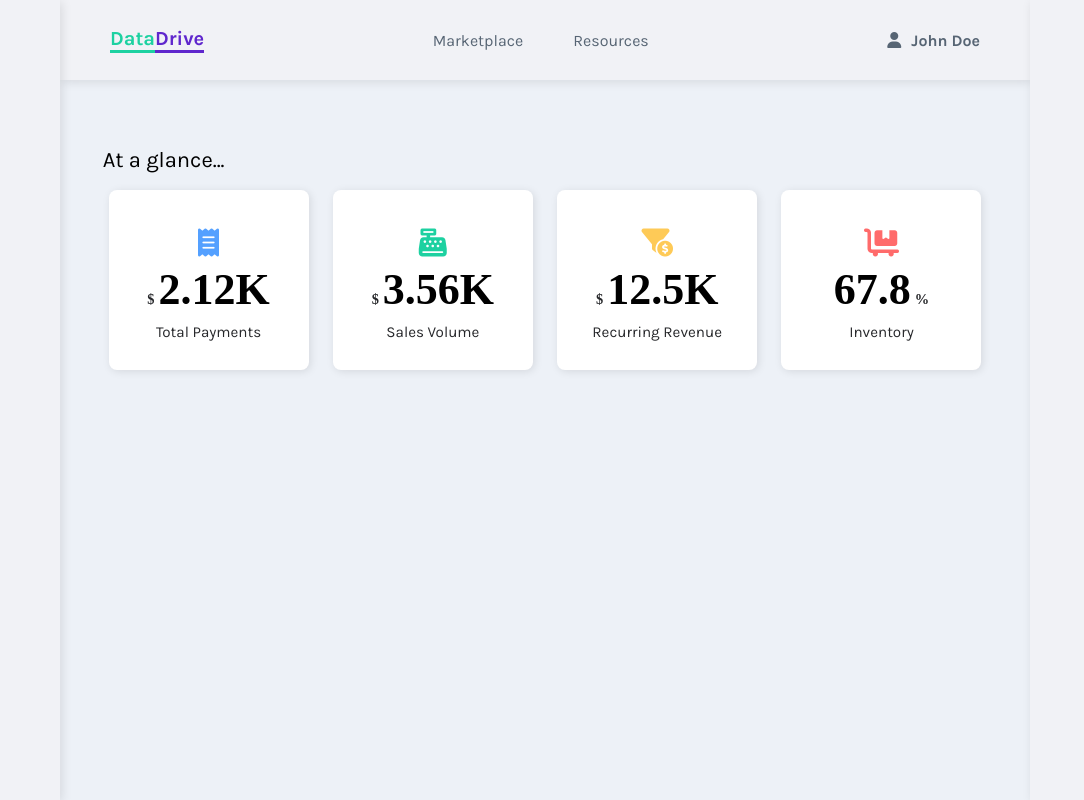
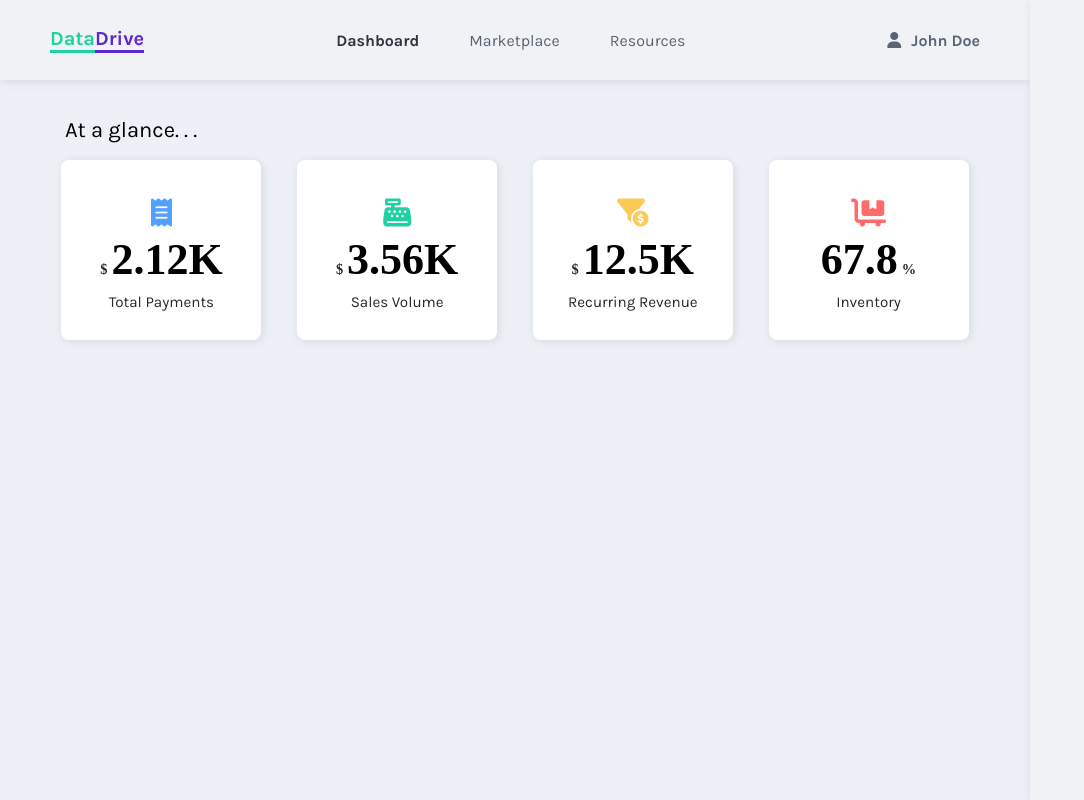
Before and after one commit to rish-16/Team-Unicorn-CXA-2019, a plain HTML site: page frontend/index.html in a window 1280 px wide. Shown: the whole page, without its empty margins (0-1084 px from the left). Drawn offline with Linux system fonts and the light colour scheme.

Commit message:
Updated dashboard design

```diff
--- a/frontend/index.html
+++ b/frontend/index.html
@@ -20,23 +20,21 @@
 		<div id="header">
 			<p id="logo">Data<span>Drive</span></p>
 			<div id="nav">
-				<p style="color: #2f3542;font-weight: bold;" id="dashboard" onclick="window.location='index.html'">Dashboard</p>
-				<p id="marketplace" onclick="window.location='marketplace.html'">Marketplace</p>
-				<p id="resource-map" onclick="window.location='resources.html'">Resources</p>
+				<p style="color: #2f3542;font-weight: bold;" id="dashboard-page" onclick="window.location='index.html'">Dashboard</p>
+				<p id="marketplace-page" onclick="window.location='marketplace.html'">Marketplace</p>
+				<p id="resource-map-page" onclick="window.location='resources.html'">Resources</p>
 			</div>
 			<div id="user">
 				<p><i class="fas fa-user"></i>John Doe</p>
 			</div>
 		</div>
 
-		<div id="sidebar"></div>
-
 		<div id="infobar"></div>
 
 		<div id="dashboard">
 			<div id="analytics">
 				<div id="analytics-header">
-					<p id="analytics-title">At a glance...</p>
+					<p id="analytics-title">At a glance. . .</p>
 				</div>
 				<div id="analytics-db">
 					<div class="adb-card" id="total-payments">
--- a/frontend/styles.css
+++ b/frontend/styles.css
@@ -18,7 +18,7 @@ a {
 #header {
     position: absolute;
     top: 0;
-    left: 60px;
+    left: 0;
     right: 250px;
     height: 80px;
     background-color: #f1f2f6;
@@ -29,7 +29,7 @@ a {
 }
 
 #header #logo {
-    margin: auto 50px;
+    margin: auto 0 auto 50px;
     font-size: 20px;
     font-weight: bold;
     color: #1dd1a1;
@@ -42,7 +42,7 @@ a {
 }
 
 #header #nav {
-    margin: auto 50px;
+    margin: auto 0;
     display: flex;
     flex-direction: row;
     justify-content: space-evenly;
@@ -55,7 +55,7 @@ a {
 }
 
 #header #user {
-    margin: auto 50px;
+    margin: auto 50px auto 0;
     cursor: pointer;
 }
 
@@ -67,19 +67,6 @@ a {
 
 #header #user i {
     padding: 0 10px;
-}
-
-/* ---------------------------------------------------------------------------------------------------------------- */
-
-#sidebar {
-    width: 60px;
-    position: absolute;
-    top: 0;
-    bottom: 0;
-    left: 0;
-    z-index: 2000;
-    background-color: #f1f2f6;
-    box-shadow: 2px 2px 10px rgba(0, 0, 0, 0.1);
 }
 
 /* ---------------------------------------------------------------------------------------------------------------- */
@@ -101,7 +88,7 @@ a {
     position: absolute;
     top: 80px;
     bottom: 0;
-    left: 60px;
+    left: 0;
     right: 250px;
     background-color: #EDF1F7;
     z-index: -2000;
@@ -111,7 +98,7 @@ a {
 #analytics {
     width: 95%;
     height: 300px;
-    margin: 50px auto 20px auto;
+    margin: 20px auto;
 }
 
 #analytics #analytics-header {
@@ -125,7 +112,7 @@ a {
 
 #analytics #analytics-header #analytics-title {
     font-size: 22px;
-    margin: auto 2%;
+    margin: auto 4%;
 }
 
 #analytics #analytics-db {
@@ -147,6 +134,7 @@ a {
     display: flex;
     flex-direction: column;
     justify-content: center;
+    transition: 0.5s;
 }
 
 .adb-card .adb-card-icon {
@@ -175,7 +163,7 @@ a {
 .adb-card .adb-card-metric {
     font-family: Avenir Next;
     font-size: 55px;
-    font-weight: bold;
+    font-weight: 700;
     padding: 0 0 10px 0;
     margin: 0;
 }
```
